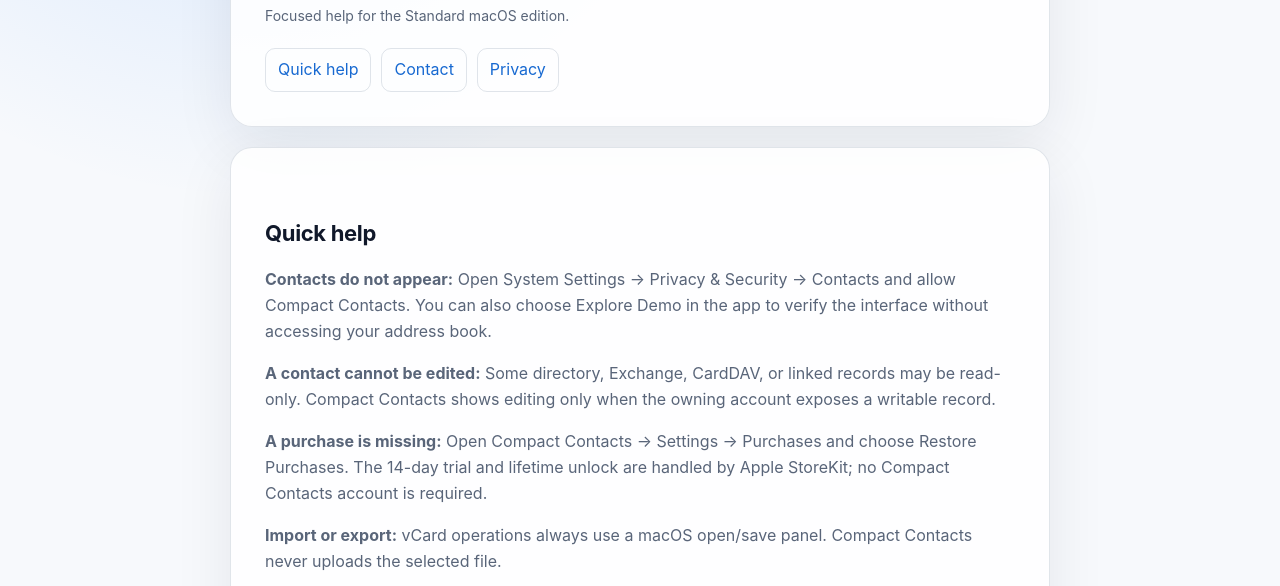
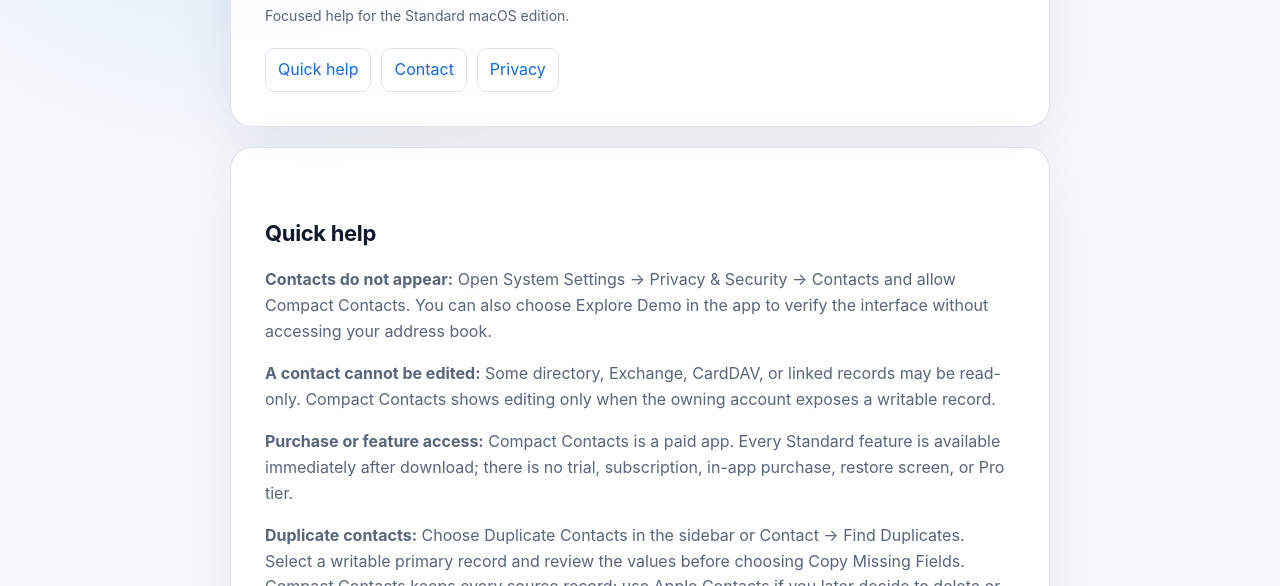
Before and after one commit to wedontneed/compact-contacts, a plain HTML site: page support/index.html in a window 1280 px wide. Shown: the part 214-800 px from the top of the page. Drawn offline with Linux system fonts and the light colour scheme.

Commit message:
Update support for paid app and duplicate review

```diff
--- a/support/index.html
+++ b/support/index.html
@@ -22,7 +22,8 @@
     <h2 id="quick-help">Quick help</h2>
     <p><strong>Contacts do not appear:</strong> Open System Settings → Privacy &amp; Security → Contacts and allow Compact Contacts. You can also choose Explore Demo in the app to verify the interface without accessing your address book.</p>
     <p><strong>A contact cannot be edited:</strong> Some directory, Exchange, CardDAV, or linked records may be read-only. Compact Contacts shows editing only when the owning account exposes a writable record.</p>
-    <p><strong>A purchase is missing:</strong> Open Compact Contacts → Settings → Purchases and choose Restore Purchases. The 14-day trial and lifetime unlock are handled by Apple StoreKit; no Compact Contacts account is required.</p>
+    <p><strong>Purchase or feature access:</strong> Compact Contacts is a paid app. Every Standard feature is available immediately after download; there is no trial, subscription, in-app purchase, restore screen, or Pro tier.</p>
+    <p><strong>Duplicate contacts:</strong> Choose Duplicate Contacts in the sidebar or Contact → Find Duplicates. Select a writable primary record and review the values before choosing Copy Missing Fields. Compact Contacts keeps every source record; use Apple Contacts if you later decide to delete or link originals.</p>
     <p><strong>Import or export:</strong> vCard operations always use a macOS open/save panel. Compact Contacts never uploads the selected file.</p>
 
     <h2>Diagnostics</h2>
```
